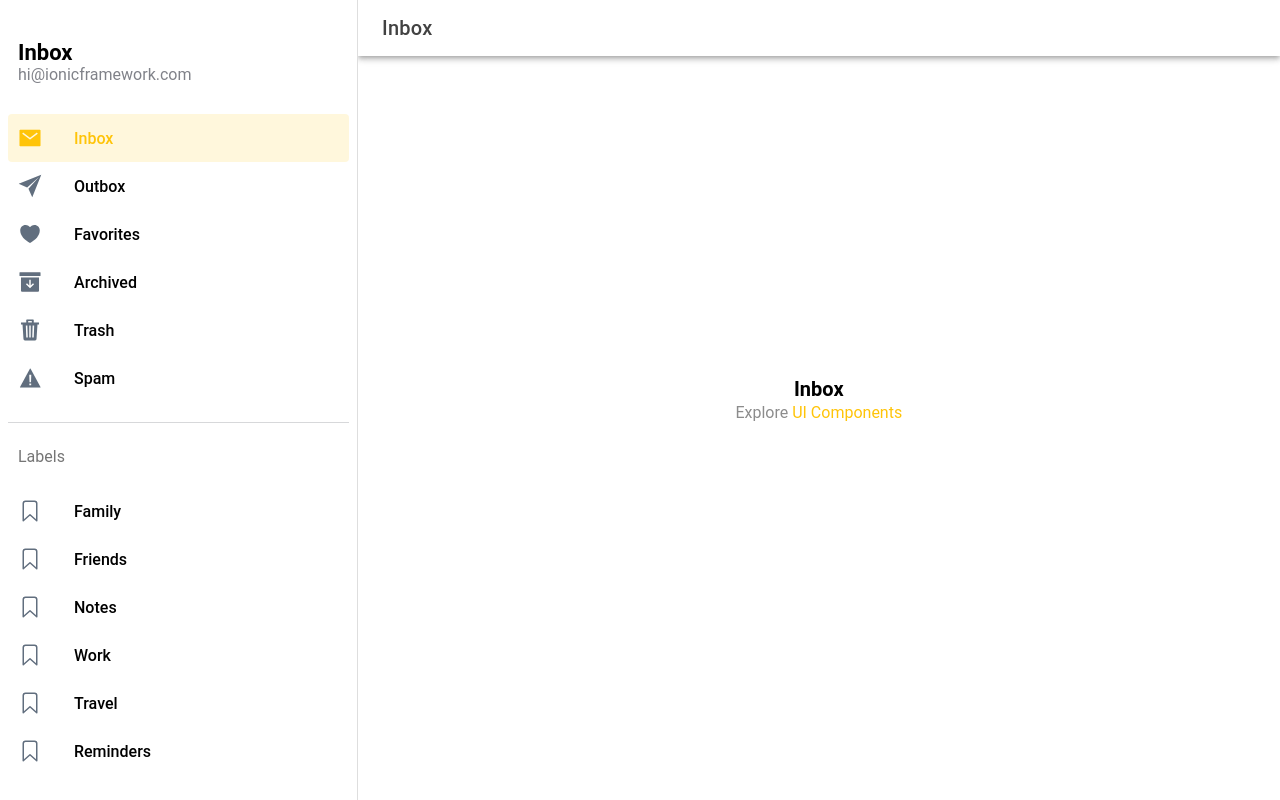
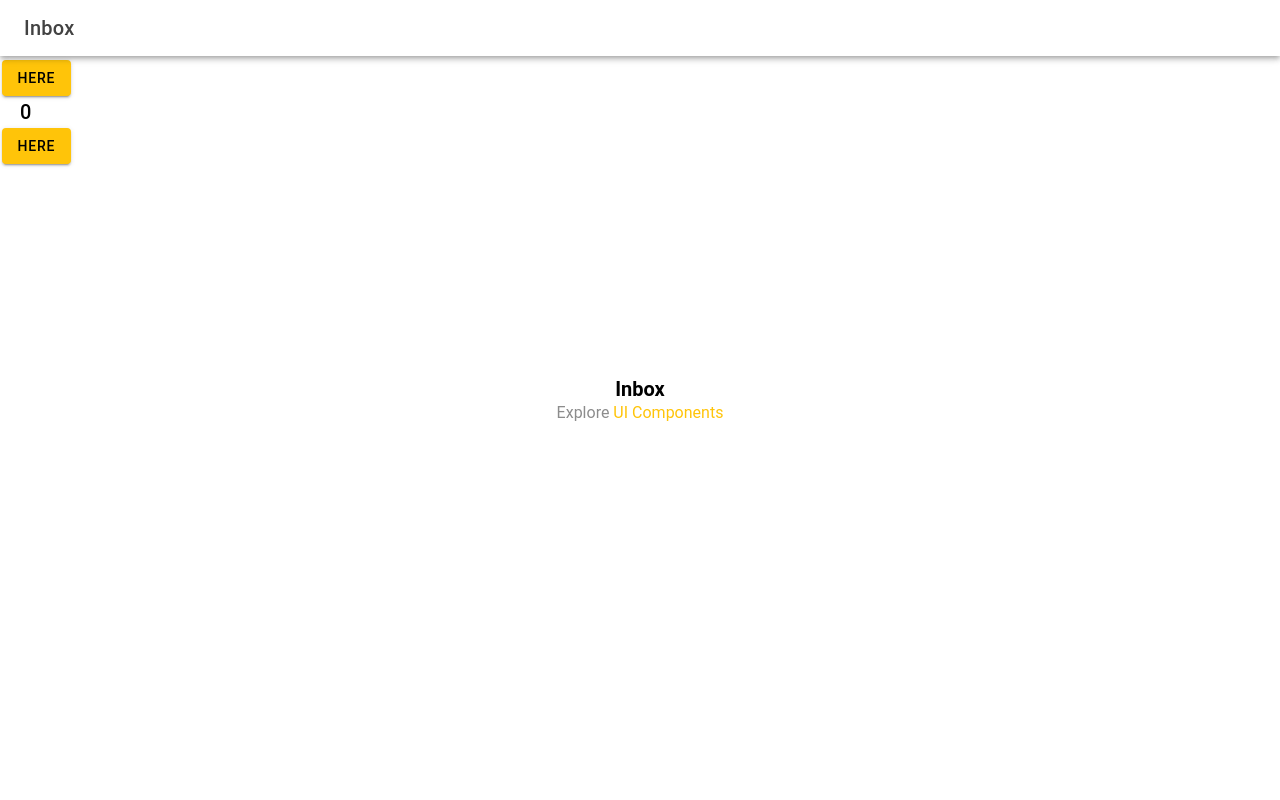
Before and after one commit to cjhetzle/react-asset-client, a React (Vite) app: page /folder/Inbox in a window 1280 px wide. Built offline with nearby package versions, Linux system fonts and the light colour scheme.

Commit message:
Let's test deployment now

```diff
--- a/src/App.tsx
+++ b/src/App.tsx
@@ -30,7 +30,7 @@ const App: React.FC = () => {
     <IonApp>
       <IonReactRouter>
         <IonSplitPane contentId="main">
-          <Menu />
+          {/*<Menu />*/}
           <IonRouterOutlet id="main">
             <Route path="/" exact={true}>
               <Redirect to="/folder/Inbox" />
--- a/src/pages/Page.tsx
+++ b/src/pages/Page.tsx
@@ -1,11 +1,33 @@
-import { IonButtons, IonContent, IonHeader, IonMenuButton, IonPage, IonTitle, IonToolbar } from '@ionic/react';
+import { IonButton, IonButtons, IonContent, IonHeader, IonItem, IonMenuButton, IonPage, IonTitle, IonToolbar } from '@ionic/react';
 import { useParams } from 'react-router';
 import ExploreContainer from '../components/ExploreContainer';
 import './Page.css';
+import Menu from '../components/Menu';
+import { useState } from 'react';
+
+
+
 
 const Page: React.FC = () => {
 
   const { name } = useParams<{ name: string; }>();
+
+  async function getAssetCount(): Promise<number> {
+    return await fetch('https://hsb.cjhetz.dev/assets')
+      .then(response => response.json())
+      .then(data => { return data.length }).catch(e => {
+        console.error(e);
+        return 0;
+      })
+  }
+
+  async function getAssets(): Promise<any> {
+    return await fetch('https://hsb.cjhetz.dev/assets')
+      .then(response => response.json()).then(data => { return data });
+  }
+
+  const [assetCount, setCount] = useState(0);
+  const [assetArray, setAssets] = useState([]);
 
   return (
     <IonPage>
@@ -17,7 +39,6 @@ const Page: React.FC = () => {
           <IonTitle>{name}</IonTitle>
         </IonToolbar>
       </IonHeader>
-
       <IonContent fullscreen>
         <IonHeader collapse="condense">
           <IonToolbar>
@@ -25,6 +46,21 @@ const Page: React.FC = () => {
           </IonToolbar>
         </IonHeader>
         <ExploreContainer name={name} />
+        <IonButton onClick={() => { getAssetCount().then(data => { console.log('c' + data); setCount(data) }) }}>
+          Here
+        </IonButton>
+        <IonTitle>{assetCount}</IonTitle>
+        <IonButton onClick={() => { getAssets().then(data => { console.log('c' + data); setAssets(data) }).catch(e => console.log(e)) }}>
+          Here
+        </IonButton>
+        {assetArray.map((value, index) => {
+          console.log(value);
+          return (
+            <IonItem key={index}>
+              <IonTitle>{value["id"] + value["name"] + ' ' + value["isPromoted"]}</IonTitle>
+            </IonItem>
+          )
+        })}
       </IonContent>
     </IonPage>
   );
```
Also changed, not shown: 1 other file (tests, documents, lock files or other folders).
